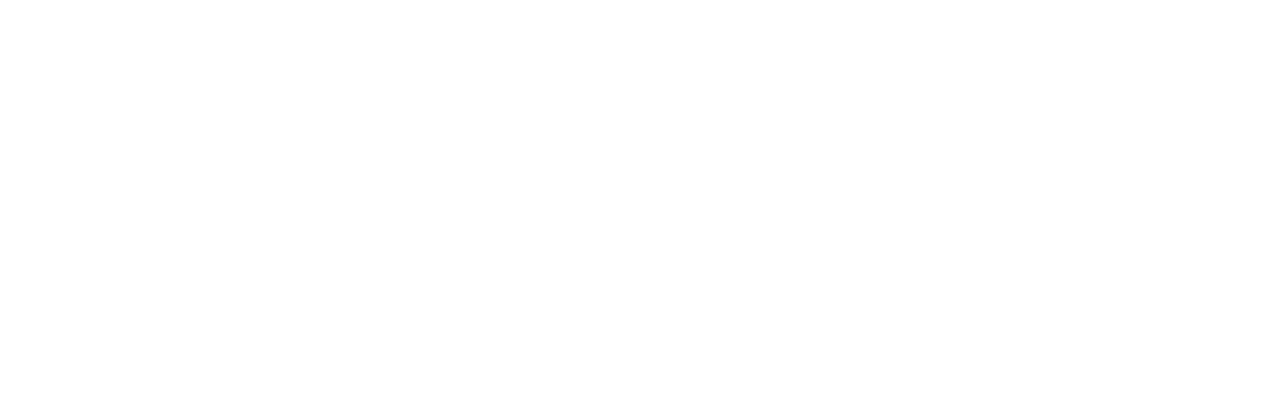
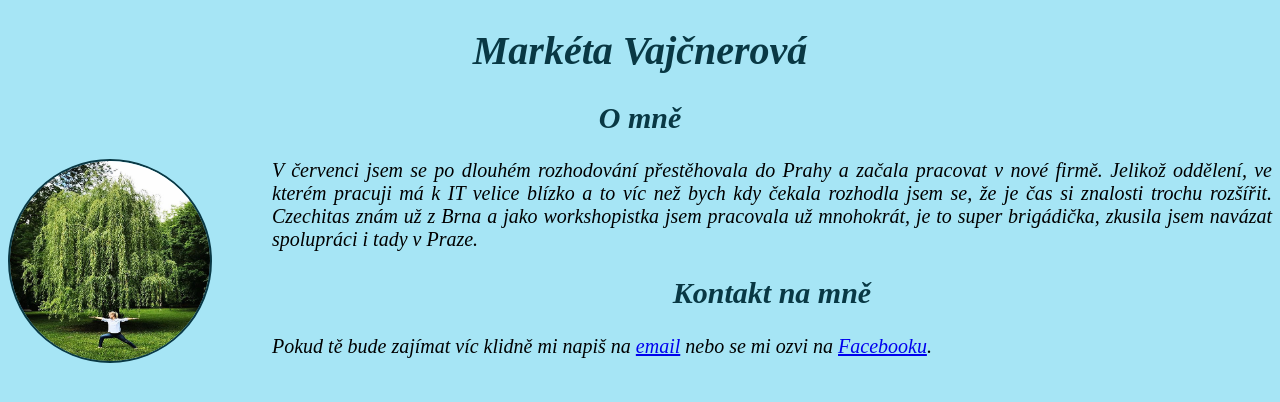
Before and after one commit to tvorimweb-2020-praha-podzim/du-01-vizitka-MarketaVaj, a plain HTML site: page index.html in a window 1280 px wide. Drawn offline with Linux system fonts and the light colour scheme.

Commit message:
pokus1
pokus1

```diff
--- a/index.html
+++ b/index.html
@@ -16,3 +16,30 @@
 
 Tip: Webdesign In 4 Minutes https://jgthms.com/web-design-in-4-minutes/
 -->
+<!DOCTYPE html>
+<html lang="en">
+<head>
+    <meta charset="UTF-8">
+    <meta name="viewport" content="width=device-width, initial-scale=1.0">
+    <title>Vizitka Markéta</title>
+    <link rel="stylesheet" href="style.css">
+
+</head>
+<body>
+    <header>
+        <h1>Markéta Vajčnerová</h1>
+    </header>
+
+        <h2>O mně</h2>
+        <img class="foto" src="foto.jpeg" alt="foto">
+
+        <p>V červenci jsem se po dlouhém rozhodování přestěhovala do Prahy a začala pracovat v nové firmě. Jelikož oddělení, ve kterém pracuji má k IT velice blízko a to víc než bych kdy čekala rozhodla jsem se, že je čas si znalosti trochu rozšířit. Czechitas znám už z Brna a jako workshopistka jsem pracovala už mnohokrát, je to super brigádička, zkusila jsem navázat spolupráci i tady v Praze.</p>
+
+
+        <h2>Kontakt na mně</h2>
+
+        <p>Pokud tě bude zajímat víc klidně mi napiš na <a href="mailto:marketa.vajcnerova@gmail.com"> email</a> nebo se mi ozvi na <a href="https://www.facebook.com/marketa.vajcnerova.9" target="_blank"> Facebooku</a>. </p>
+
+
+</body>
+</html>
--- /dev/null
+++ b/style.css
@@ -0,0 +1,26 @@
+body{
+    font-size: 20px;
+    background-color: #91dff3ce;
+    font-family: serif;
+    font-style: italic;
+    text-align: justify;
+  }
+
+  h1{
+    color: #093844;
+    font-size: 40px;
+    text-align: center;
+  }
+
+  .foto
+    {width: 200px;
+    height: 200px;
+    border-radius: 50%;
+    border: 2px solid #093844;
+    float: left;
+    margin-right:60px;}
+
+  h2{
+    color: #093844;
+    font-size: 30px;
+    text-align: center;
```
Also changed, not shown: foto.jpeg (added).
